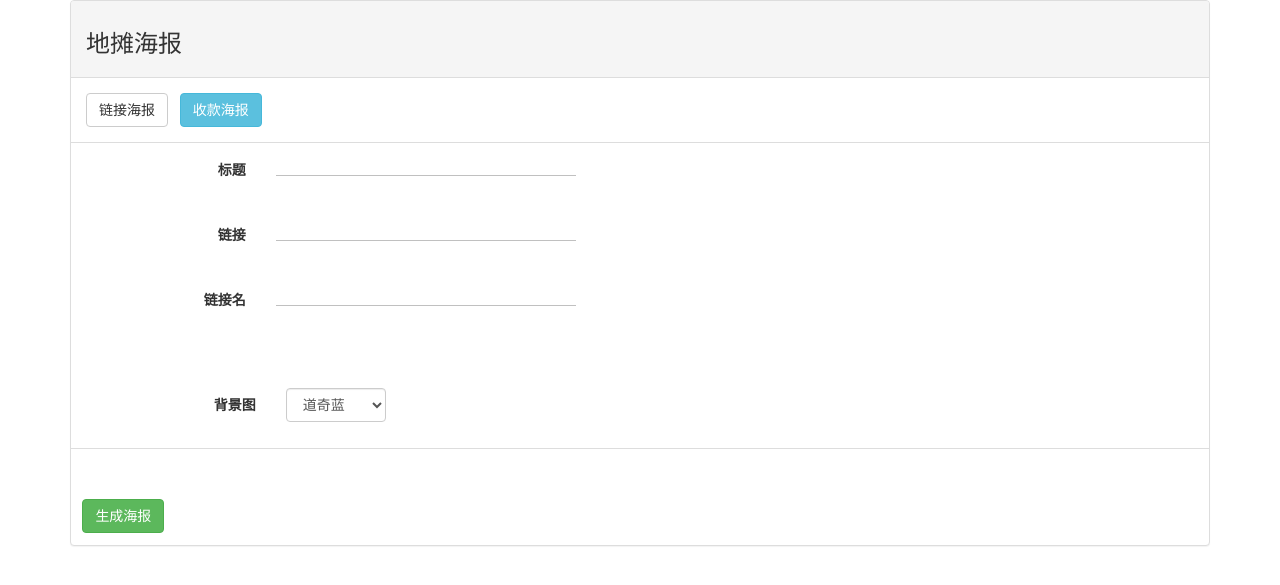
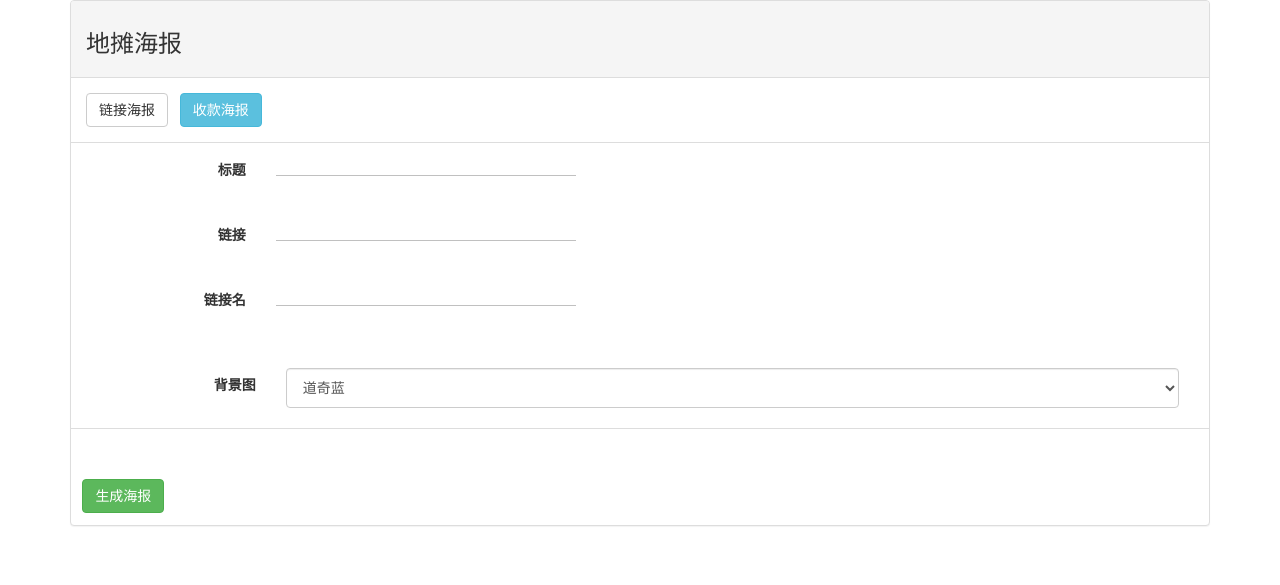
Before and after one commit to xyq946692052/streetpic, a Django app: page / in a window 1280 px wide. Shown: the top 585 px of the page. Run offline with Django 3.2, Linux system fonts and the light colour scheme; parts of the project's set-up code (start-up, migrations or seed data) failed here and were passed over; some libraries are stand-ins or nearby versions.

Commit message:
fix the layout

```diff
--- a/templates/index.html
+++ b/templates/index.html
@@ -101,19 +101,14 @@
                     <div class="col-sm-10">
                         <input type="file" name="upload_qrcode">
                     </div>
-                </div>
-
-                <br/>
-                <br/>
+                </div><br/>
 
                 <div style="height:50px;">
-                    <label for="lastname" class="col-sm-2 control-label">背景图</label>
+                    <label for="background" class="col-sm-2 control-label">背景图</label>
                     <div class="col-sm-10">
-
-                        <select class="form-control" style="width:100px;" name="background">
+                        <select class="form-control" style="height:40px;" name="background" >
                             <option style="background-color:#1E90FF;" value="#1E90FF">道奇蓝 </option>
                             <option style="background-color:#5F9EA0;" value="#5F9EA0">军服蓝 </option>
-
                             <option style="background-color:#708090;" value="#708090">石板灰 </option>
                             <option style="background-color:#008B8B;" value="#008B8B">暗青色 </option>
                             <option style="background-color:#2E8B57" value="#2E8B57">海洋绿 </option>
```
